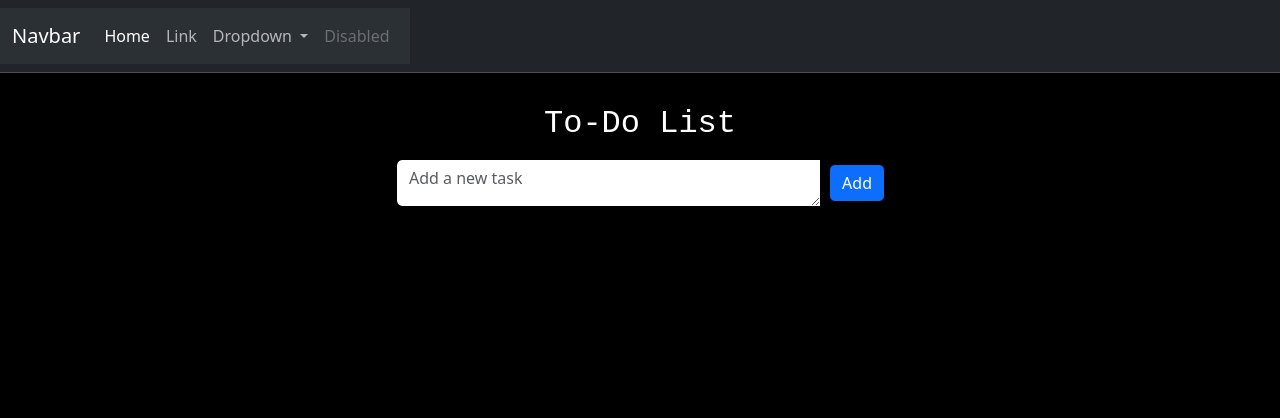
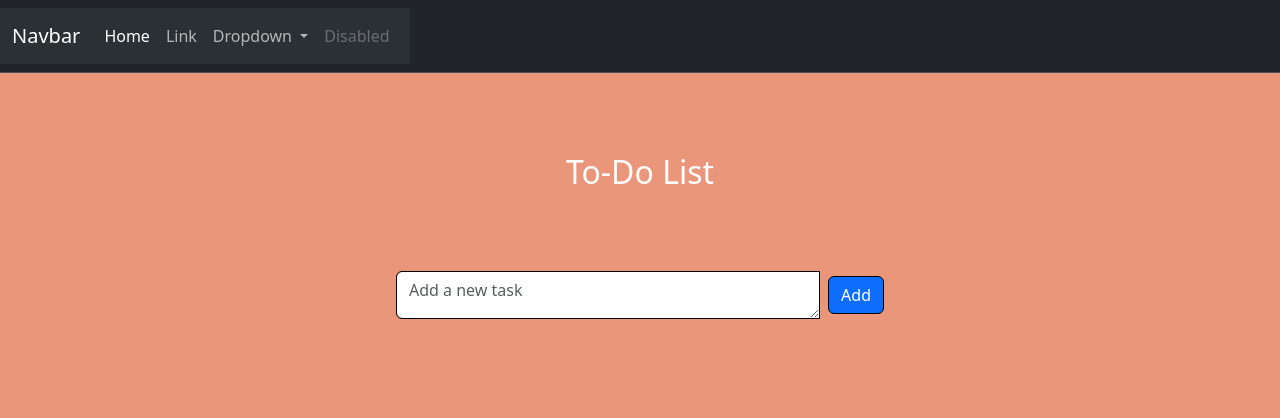
Before and after one commit to jraldGITHUB/It24a, a plain HTML site: page applet-6.html in a window 1280 px wide. Drawn offline with nearby package versions, Linux system fonts and the light colour scheme.

Commit message:
fic positions

```diff
--- a/applet-6.html
+++ b/applet-6.html
@@ -10,18 +10,17 @@
 </head>
 <style>
     body{
-        background-color: black;
+        background-color: darksalmon;
     }
         .text-center {
             color: rgb(255, 255, 255);
-            margin-top: 2rem;
-            margin-bottom: 1rem;
-            font-family: 'Courier New', Courier, monospace;
+            margin-top: 5rem;
+            margin-bottom: 5rem;
         }
         .form-control{
             height: 3rem;
             border-color: black;
-            margin-bottom: 1rem;
+            margin-bottom: 6rem;
 
         }
         #addButton{
@@ -74,16 +73,18 @@
         </nav>
       </header>
 
-      <div class="container-fluid" style="max-width: 40%;">
+      <div class="container-fluid" style="max-width: 40%; max-height: 10%;">
         <h2 class="text-center">To-Do List</h2>
         <div class="input-group mb-4">
             <textarea class="form-control" id="todoInput" placeholder="Add a new task"  rows="3"></textarea>
                <div class="input-group-append" style="margin-left: .5rem;">
                   <button class="btn btn-primary" id="addButton">Add</button>
                </div>
-                  <ul id="todoList" class="list-group"></ul>
+
         </div>
     </div>
+
+    <ul id="todoList" class="list-group" style="width: 20%; margin: auto;" ></ul>
 </body>
 <script src="applet-6.js"></script>
 </html>
```
